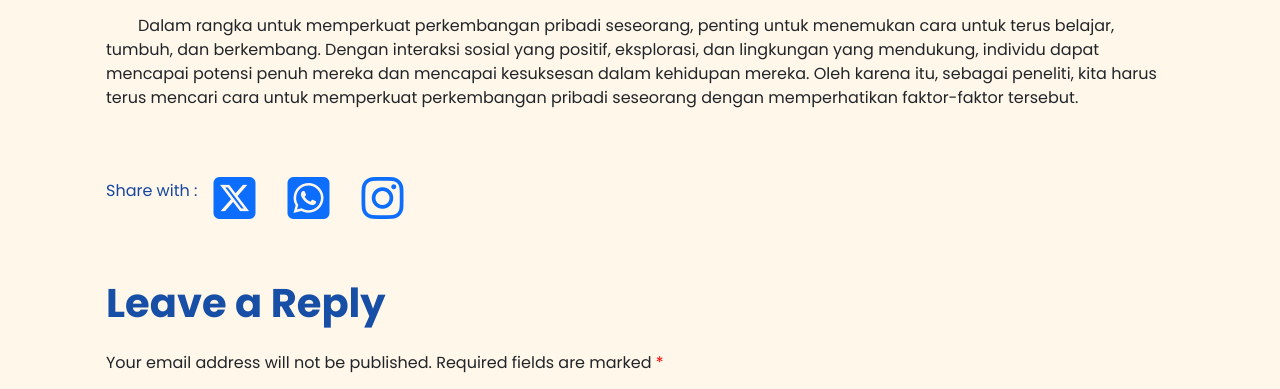
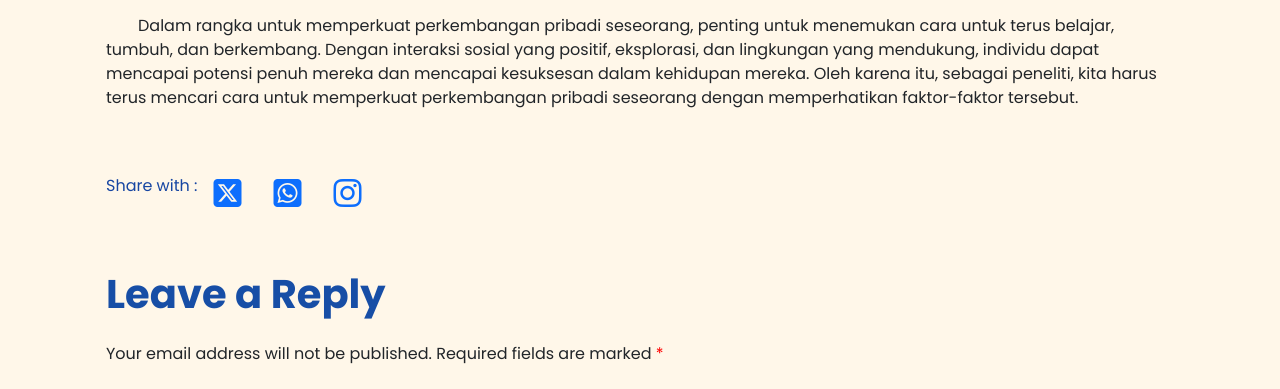
Before and after one commit to fiyo-19/webhi3html, a PHP site: page /article/category/human-capital/article1/index.html in a window 1280 px wide. Shown: the part 1625-2014 px from the top of the page. Run offline with PHP 8.4, Linux system fonts and the light colour scheme.

Commit message:
fix articles icon size

```diff
--- a/assets/css/article.css
+++ b/assets/css/article.css
@@ -53,7 +53,7 @@
 }
 
 .article .article-sosmed i{
-	font-size: 3rem;
+	font-size: 2rem;
 }
 
 .comment-form, .comment-form label, .comment-form input, .comment-form textarea{ width: 100%;}
```
